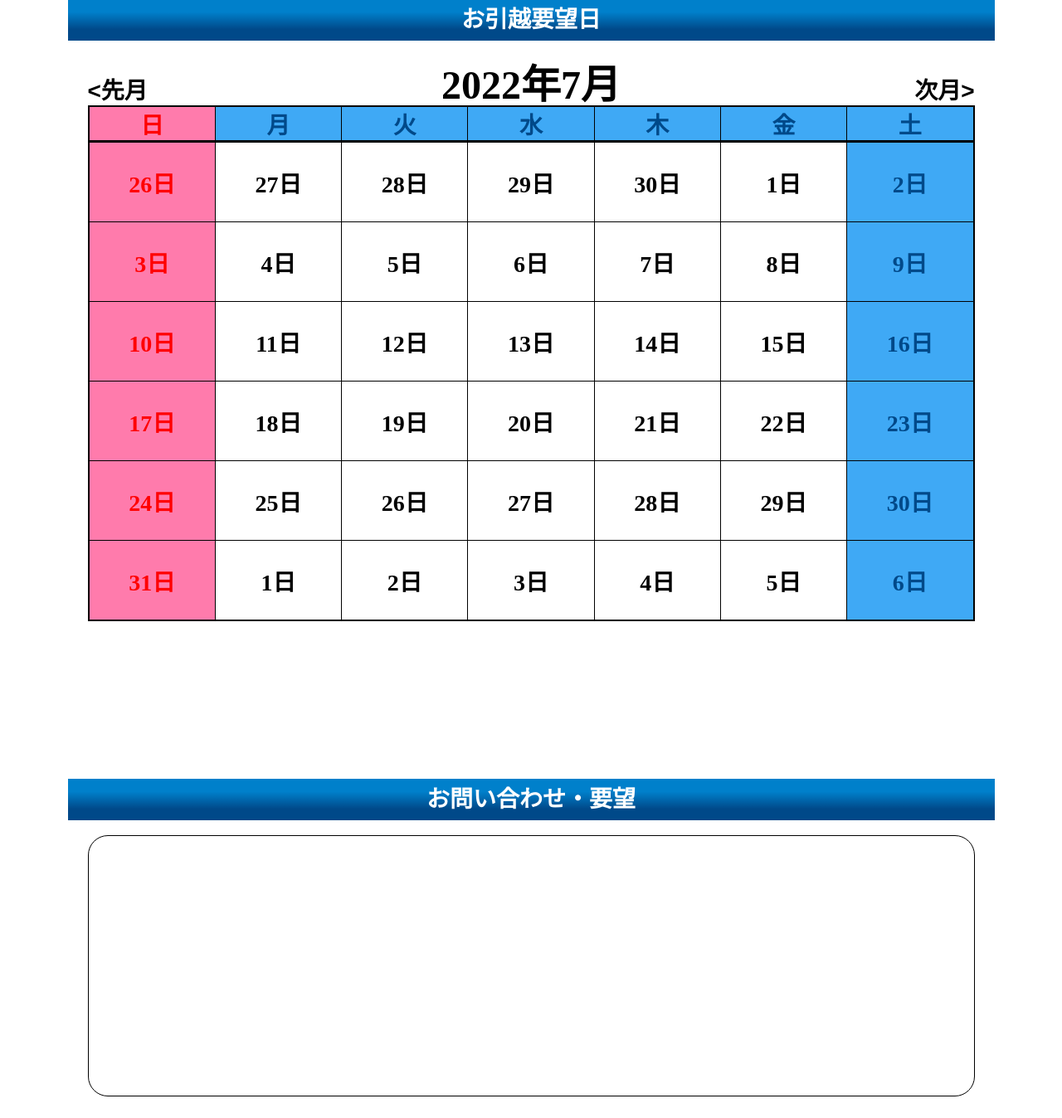
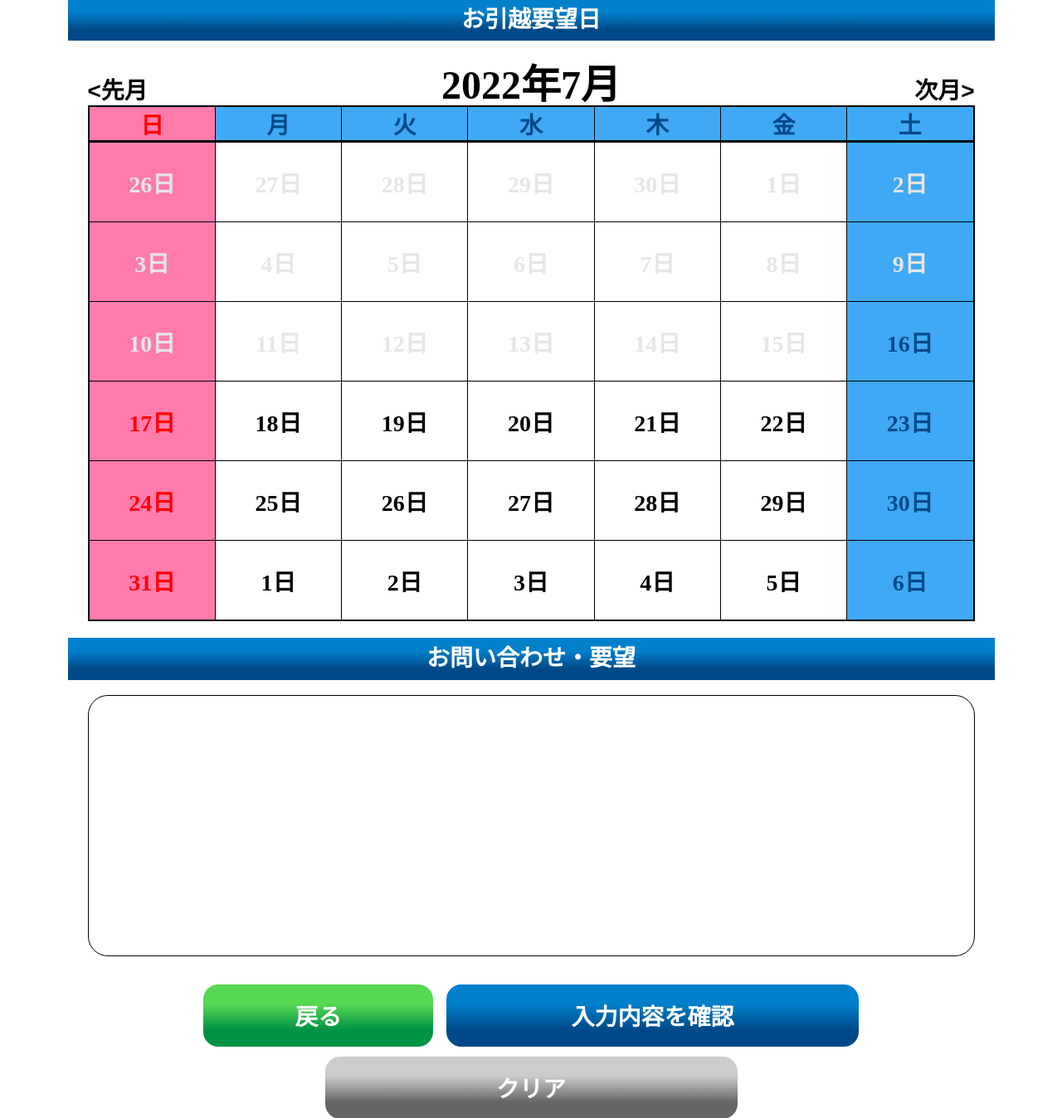
Before and after one commit to kanaura/moving, a PHP site: page /date.php in a window 1280 px wide. Shown: the part 324-1672 px from the top of the page at 83% size. Run offline with PHP 8.4, Linux system fonts and the light colour scheme; the visitor is signed in with stand-in values (Sample User, id 1); lists and menus that the app fills with data are empty; some libraries are stand-ins or nearby versions.

Commit message:
日付の選択

```diff
--- a/assets/css/style.css
+++ b/assets/css/style.css
@@ -968,6 +968,10 @@ body.select-date .select-calendar table tbody table tr td .fc-daygrid-day-frame
   background-color: #c6c6c6;
 }
 
+body.select-date .select-calendar table tbody table tr td.fc-day-past {
+  color: #e6e6e6;
+}
+
 body.select-date .select-calendar .fc-header-toolbar {
   position: relative;
 }
@@ -1023,6 +1027,10 @@ body.select-date .select-calendar .fc-header-toolbar .fc-toolbar-chunk:first-chi
 
 body.select-date .select-calendar .fc-header-toolbar .fc-toolbar-chunk:last-child {
   display: none;
+}
+
+body.select-date .select-calendar .fc-view-harness {
+  height: auto !important;
 }
 
 body.select-infos .select-overview {
--- a/assets/js/date/date.js
+++ b/assets/js/date/date.js
@@ -1,9 +1,9 @@
 /* javascriptのコードを記載 */
 $(function() {
-    var date = new Date()
-    var d    = date.getDate(),
-        m    = date.getMonth(),
-        y    = date.getFullYear()
+    var startDate = new Date()
+    var d    = startDate.getDate(),
+        m    = startDate.getMonth(),
+        y    = startDate.getFullYear()
 
     var Calendar = FullCalendar.Calendar;
 
@@ -16,6 +16,13 @@ $(function() {
         },
         locale: 'ja',
         selectable: true,
+        selectConstraint: {
+            start: startDate
+        },
+        select: function(start, end, event, view) {
+            console.log(start);
+            $('#date').val(start.startStr);
+        }
     });
 
     calendar.render();
--- a/assets/scss/_page-select.scss
+++ b/assets/scss/_page-select.scss
@@ -409,6 +409,7 @@ body.select-date {
                                 background-color: rgba(63, 169, 245, 1.0);
                             }
 
+
                             .fc-daygrid-day-frame {
                                 position: relative;
 
@@ -434,6 +435,10 @@ body.select-date {
                                         background-color: #c6c6c6;
                                     }
                                 }
+                            }
+
+                            &.fc-day-past {
+                                color: #e6e6e6;
                             }
                         }
                     }
@@ -498,6 +503,10 @@ body.select-date {
                     display: none;
                 }
             }
+        }
+
+        .fc-view-harness {
+            height: auto !important
         }
     }
 }
--- a/date.php
+++ b/date.php
@@ -68,6 +68,7 @@ if (isset($_POST['options_size'])) {
 
                     <div class="select-calendar">
                         <div id="calendar"></div>
+                        <input id="date" type="hidden" name="date" value="" />
                     </div>
 
                     <p class="select-body-ttl ttl-blue-wide">お問い合わせ・要望</p>
```
